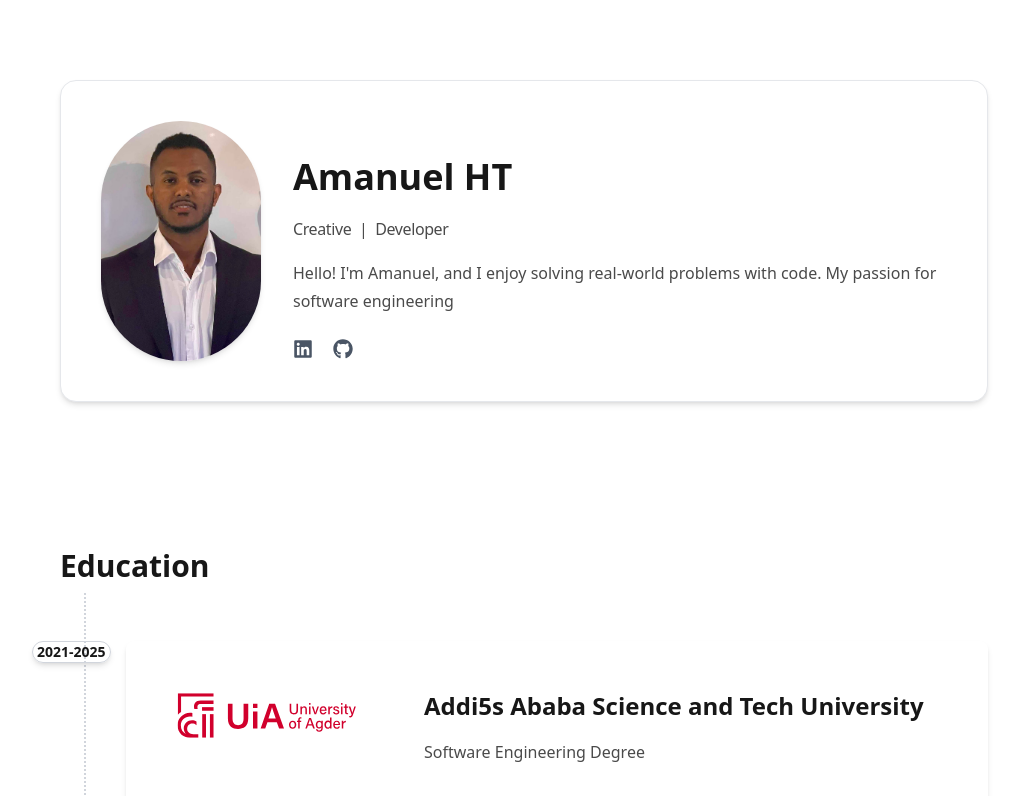
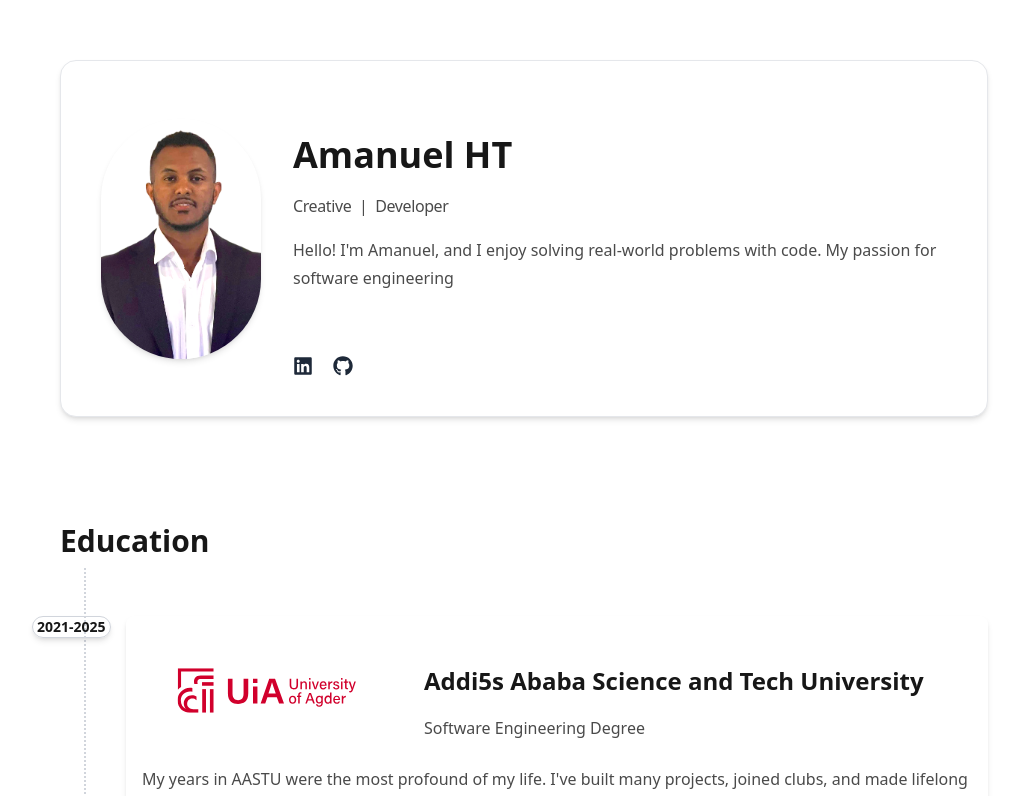
Before and after one commit to amanuelHT/portfolioHT, a Next.js app: page / in a window 1280 px wide. Shown: the top 796 px of the page, without its empty margins (116-1135 px from the left). Built offline with nearby package versions, Linux system fonts and the light colour scheme.

Commit message:
Update data

```diff
--- a/src/components/common/SectionWrapper.tsx
+++ b/src/components/common/SectionWrapper.tsx
@@ -8,7 +8,7 @@ type Props = {
 
 export default function SectionWrapper({ id, children }: Props) {
   return (
-    <section id={id} className="py-8 md:py-10"> {/* reduced from py-20 */}
+    <section id={id} className="py-8 md:py-5"> {/* reduced from py-20 */}
       <div className="max-w-4x3 mx-auto px-4">{children}</div>
     </section>
   );
--- a/src/components/sections/About.tsx
+++ b/src/components/sections/About.tsx
@@ -17,7 +17,7 @@ export default function About() {
         {/* Profile Image */}
         <div className="w-40 h-60 relative rounded-full overflow-hidden shadow-md ">
           <Image
-            src="/assets/am.jpg"
+            src="/assets/am1.png"
             alt="Amanuel HT"
             fill
             className="object-cover"
@@ -42,7 +42,7 @@ Creative <span className="mx-1">|</span>  Developer
           </p>
 
           {/* Social Links */}
-          <div className="flex justify-center md:justify-start gap-5 pt-2 text-xl text-gray-600 dark:text-gray-300">
+          <div className="flex justify-center md:justify-start gap-5 pt-12 text-xl text-gray-800 dark:text-gray-300">
             <a
               href="https://linkedin.com/in/amanuelHT"
               target="_blank"
```
Also changed, not shown: public/assets/am1.png (added).
